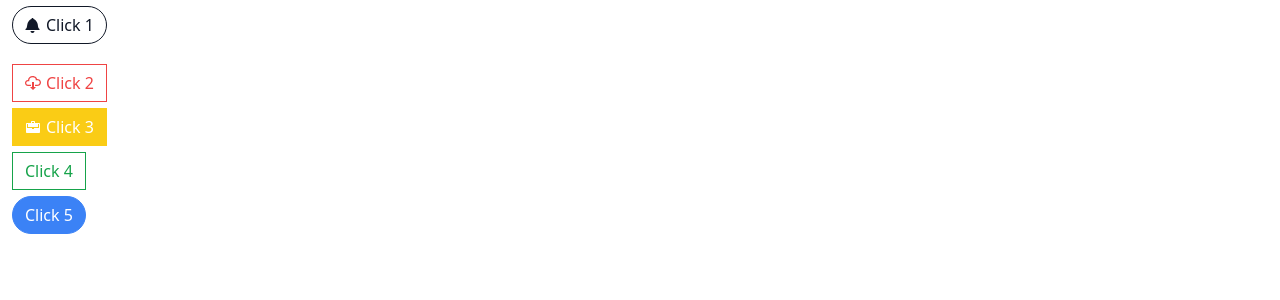
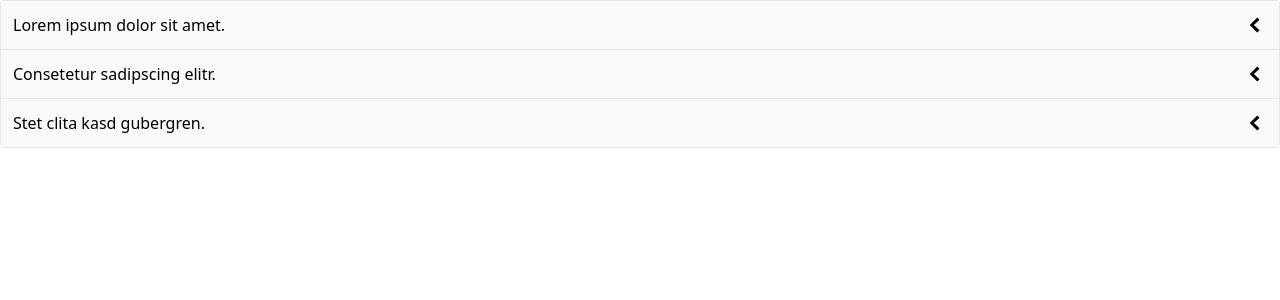
Before and after one commit to DTsyhanenko/react_diff_components, a React (Create React App) app: page / in a window 1280 px wide. Shown: the top 300 px of the page. Built offline with nearby package versions, Linux system fonts and the light colour scheme.

Commit message:
accordion done

```diff
--- a/src/App.js
+++ b/src/App.js
@@ -1,36 +1,25 @@
-import { GoBell, GoCloudDownload, GoBriefcase } from "react-icons/go";
-import Button from "./Button";
+import Accordion from "./components/Accordion";
 
 function App() {
+    const items = [
+        {
+            id: 'df76',
+            label: 'Lorem ipsum dolor sit amet.',
+            content: 'At vero eos et accusam et justo duo dolores et ea rebum. Stet clita kasd gubergren, no sea takimata sanctus est Lorem ipsum dolor sit amet.'
+        },
+        {
+            id: 'w45b',
+            label: 'Consetetur sadipscing elitr.',
+            content: 'Lorem ipsum dolor sit amet, consetetur sadipscing elitr, sed diam nonumy eirmod tempor invidunt ut labore et dolore magna aliquyam erat, sed diam voluptua.'
+        },
+        {
+            id: '6r89',
+            label: 'Stet clita kasd gubergren.',
+            content: 'At vero eos et accusam et justo duo dolores et ea rebum. Stet clita kasd gubergren, no sea takimata sanctus est Lorem ipsum dolor sit amet.'
+        },
+    ];
 
-    return (
-        <div>
-            <div>
-                <Button secondary outline rounded className="mb-5">
-                    <GoBell />
-                    Click 1
-                </Button>
-            </div>
-            <div>
-                <Button danger outline>
-                    <GoCloudDownload />
-                    Click 2
-                </Button>
-            </div>
-            <div>
-                <Button warning>
-                    <GoBriefcase />
-                    Click 3
-                </Button>
-            </div>
-            <div>
-                <Button success outline>Click 4</Button>
-            </div>
-            <div>
-                <Button primary rounded>Click 5</Button>
-            </div>
-        </div>
-    );
+    return <Accordion items={items} />;
 }
 
 export default App;
--- /dev/null
+++ b/src/components/Accordion.js
@@ -0,0 +1,58 @@
+import { GoChevronDown, GoChevronLeft } from "react-icons/go";
+import { useState } from 'react';
+
+function Accordion({ items }) {
+    const [expandedIndex, setExpandedIndex] = useState(-1);
+
+    /*
+        In this case if we cannot use short and longhand versions we put event above mapping function. But with the problems with scope of function we need to use a hybrid of a long and short version
+    */
+        const handleClick = (nextIndex) => {
+            if (expandedIndex === nextIndex) {
+                setExpandedIndex(-1);
+            } else {
+                setExpandedIndex(nextIndex);
+            }
+        };
+
+    const renderedItems = items.map((item, index) => {
+        const isExpanded = index === expandedIndex;
+
+        const icon = <span className="text-2xl">{isExpanded ? <GoChevronDown /> : <GoChevronLeft />}</span>;
+
+        /*
+
+        This is a longhand verson of a click event. We are using this when we are writing a big amount of code. Is not seen often on a big projects. Whren we are writing a event directly in mapping function a long code will make a read of function very difficult.
+        const handleClick = () => {
+            setExpandedIndex(index);
+        };
+
+        return (
+            <div key={item.id}>
+                /*<div onClick={handleClick}>{item.label}</div>
+                {isExpanded && <div>{item.content}</div>}
+            </div>
+        );
+        */
+
+        return (
+            <div key={item.id}>
+                {/*this is a shorthand version of click event. We are using this, when we write a 1 line code for event.
+                <div onClick={() => setExpandedIndex(index)}>{item.label}</div>
+                */}
+
+                <div className="flex justify-between p-3 bg-gray-50 border-b items-center cursor-pointer" onClick={() => handleClick(index)}>
+                    {item.label}
+                    {icon}
+                </div>
+                {isExpanded && <div className="border-b p-5">{item.content}</div>}
+            </div>
+        );
+    });
+
+    return <div className="border-x border-t rounded">
+        {renderedItems}
+    </div>;
+}
+
+export default Accordion;
--- /dev/null
+++ b/src/pages/ButtonPage.js
@@ -0,0 +1,36 @@
+import { GoBell, GoCloudDownload, GoBriefcase } from "react-icons/go";
+import Button from "../components/Button";
+
+function ButtonPage() {
+
+    return (
+        <div>
+            <div>
+                <Button secondary outline rounded className="mb-5">
+                    <GoBell />
+                    Click 1
+                </Button>
+            </div>
+            <div>
+                <Button danger outline>
+                    <GoCloudDownload />
+                    Click 2
+                </Button>
+            </div>
+            <div>
+                <Button warning>
+                    <GoBriefcase />
+                    Click 3
+                </Button>
+            </div>
+            <div>
+                <Button success outline>Click 4</Button>
+            </div>
+            <div>
+                <Button primary rounded>Click 5</Button>
+            </div>
+        </div>
+    );
+}
+
+export default ButtonPage;
```
Also changed, not shown: src/components/Button.js (renamed from src/Button.js).
